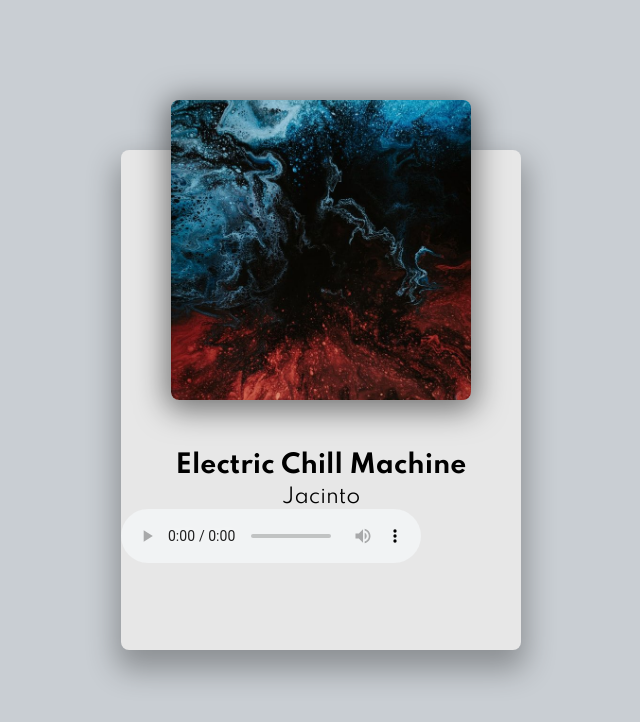
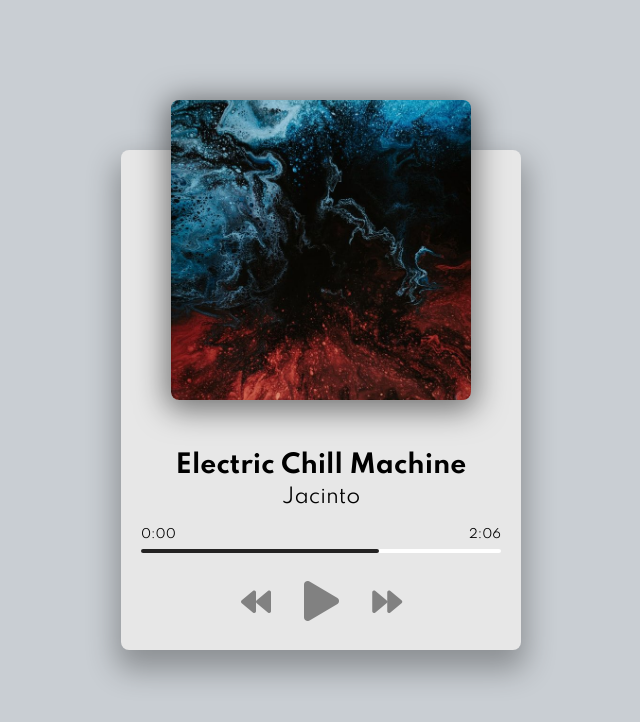
Before and after one commit to site-host/music-player, a plain HTML site: page index.html in a window 1280 px wide. Shown: the whole page, without its empty margins (319-959 px from the left). Drawn offline with Linux system fonts and the light colour scheme.

Commit message:
Add UI buttons and progress bar

```diff
--- a/index.html
+++ b/index.html
@@ -16,7 +16,21 @@
         </div>
         <h2 id="title">Electric Chill Machine</h2>
         <h3 id="artist">Jacinto</h3>
-        <audio src="./music/jacinto-1.mp3" controls></audio>
+        <audio src="./music/jacinto-1.mp3"></audio>
+        <!-- Progress -->
+        <div class="progress-container" id="progress-container">
+            <div class="progress" id="progress"></div>
+            <div class="duration-wrapper">
+                <span id="current-time">0:00</span>
+                <span id="duration">2:06</span>
+            </div>
+        </div>
+        <!-- Controls -->
+        <div class="player-controls">
+            <i class="fas fa-backward" id="prev" title="Previous"></i>
+            <i class="fas fa-play main-button" id="play" title="Play"></i>
+            <i class="fas fa-forward" id="next" title="Next"></i>
+        </div>
     </div>
     <!-- Script -->
     <script src="script.js"></script>
--- a/style.css
+++ b/style.css
@@ -92,7 +92,12 @@ h3 {
   font-size: 30px;
   color: rgb(129, 129, 129);
   margin-right: 30px;
+  cursor: pointer;
+  user-select: none;
+}
 
+.fas:hover {
+  filter: brightness(80%);
 }
 
 .main-button {
```
